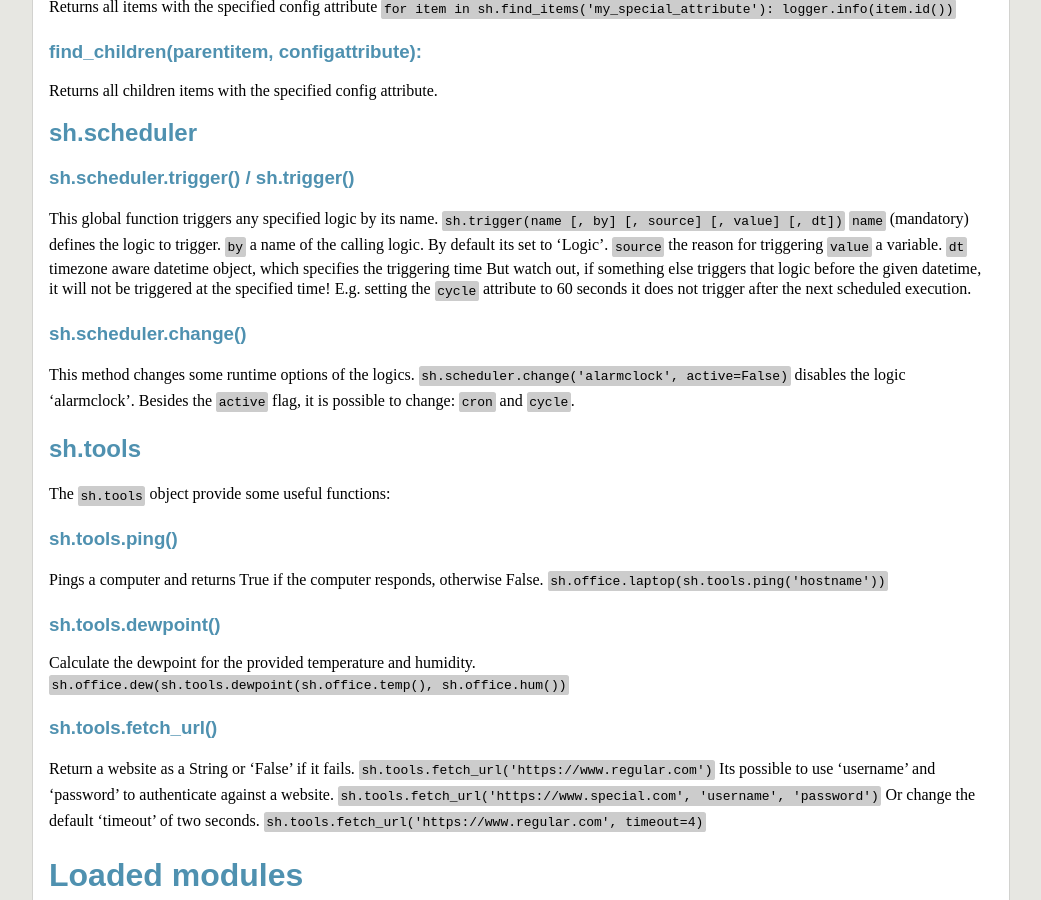
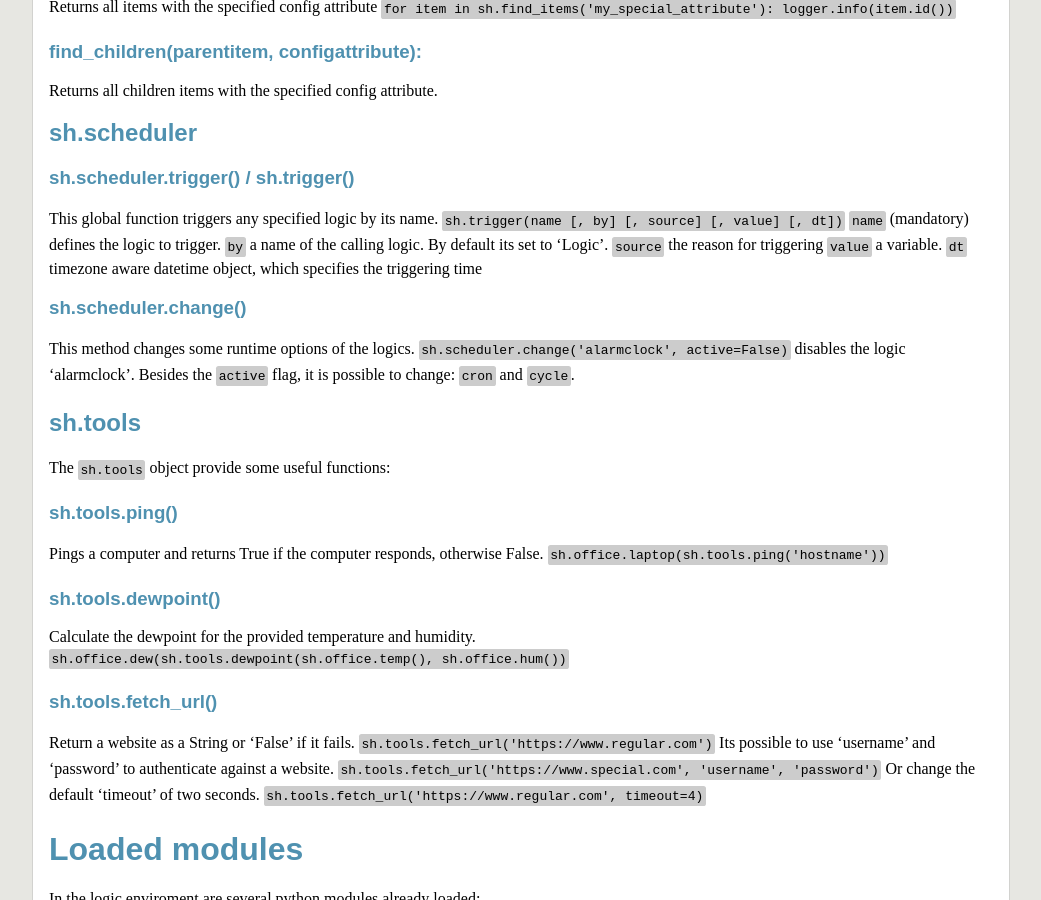
Before and after one commit to mknx/smarthome, a Jekyll site: the page built from logic.md, in a window 1280 px wide and 900 px high, scrolled down 2469 px. Shown: the whole window, without its empty margins (128-1169 px from the left). Built offline with Jekyll 4.4.1, drawn with Linux system fonts in a browser that asks for light colours; Markdown is read by kramdown in place of the engine named in the settings.

Commit message:
remove warning

```diff
--- a/logic.md
+++ b/logic.md
@@ -124,7 +124,6 @@ This global function triggers any specified logic by its name. `sh.trigger(name
 `source` the reason for triggering
 `value` a variable.
 `dt` timezone aware datetime object, which specifies the triggering time
-But watch out, if something else triggers that logic before the given datetime, it will not be triggered at the specified time! E.g. setting the `cycle` attribute to 60 seconds it does not trigger after the next scheduled execution.
 
 ### sh.scheduler.change()
 This method changes some runtime options of the logics. `sh.scheduler.change('alarmclock', active=False)` disables the logic 'alarmclock'. Besides the `active` flag, it is possible to change: `cron` and `cycle`.
```
